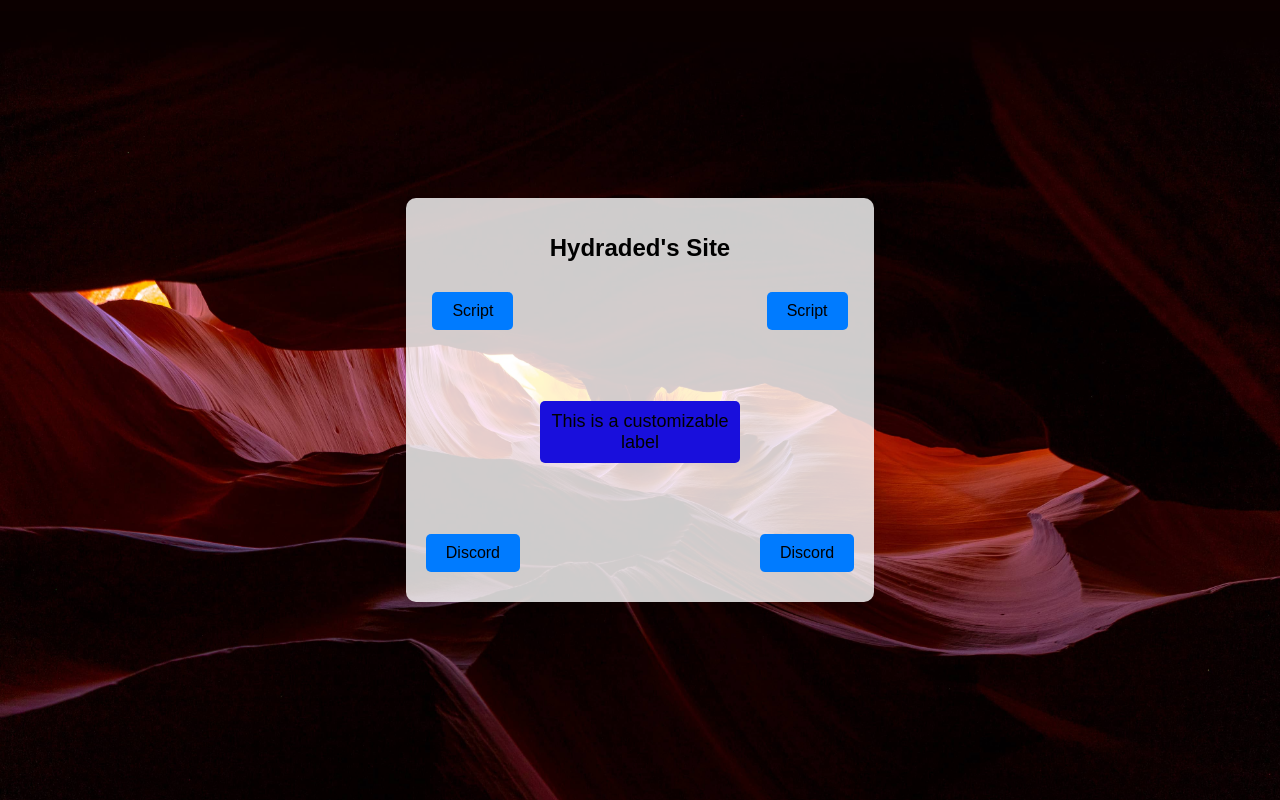
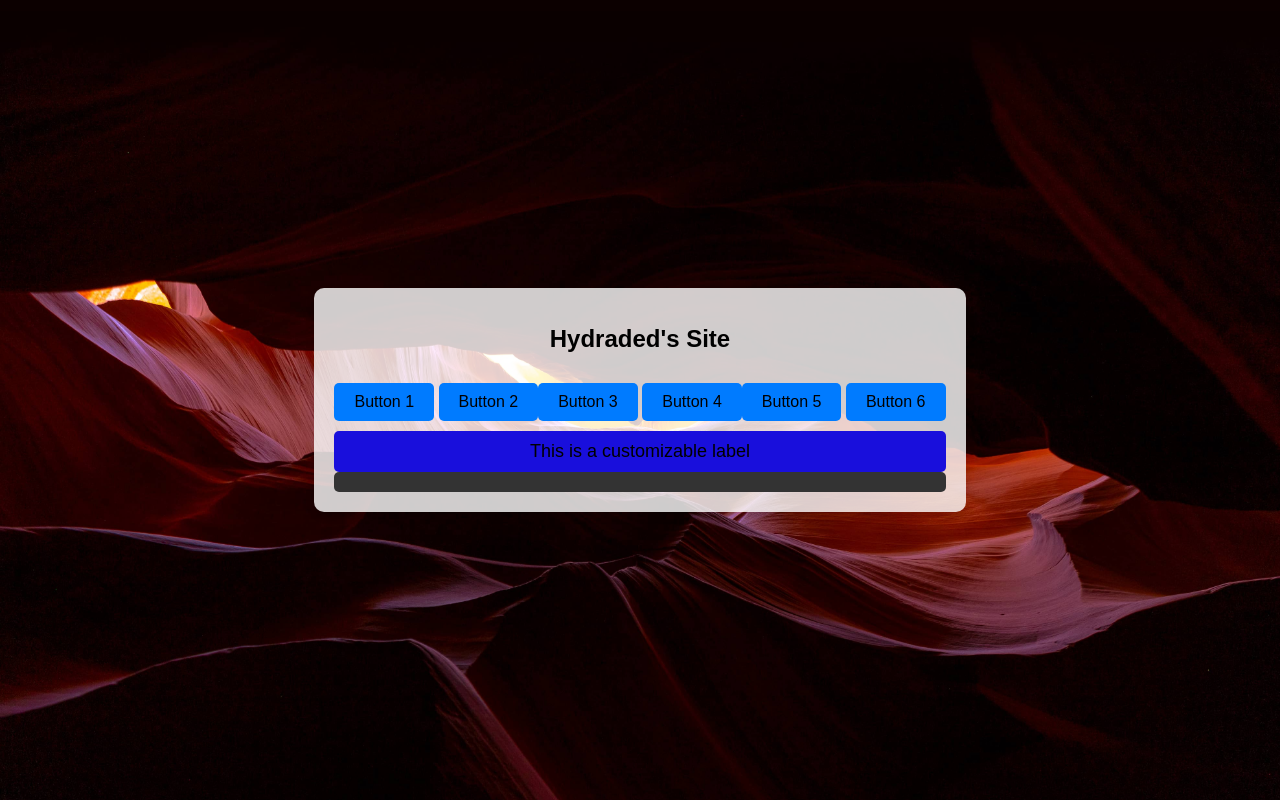
Before and after one commit to hydradedgaming/Hydraded, a plain HTML site: page index.html in a window 1280 px wide. Drawn offline with Linux system fonts and the light colour scheme.

Commit message:
Update index.html

```diff
--- a/index.html
+++ b/index.html
@@ -10,18 +10,21 @@
     <div class="container">
         <h1 class="label">Hydraded's Site</h1>
         <div class="h-shape">
-            <div class="vertical-bar">
-                <button class="button" onclick="redirectTo('https://raw.githubusercontent.com/hydradedgaming/Scripting/main/BuildABoatForTreasure.lua')">Script</button>
-                <button class="button" onclick="redirectTo('https://discord.com/invite/67Y8XQQEB7')">Discord</button>
+            <div class="column">
+                <button class="button" onclick="redirectTo('https://example1.com')">Button 1</button>
+                <button class="button" onclick="redirectTo('https://example2.com')">Button 2</button>
             </div>
-            <div class="horizontal-bar">
-                <div id="custom-label" class="custom-label">Custom Label</div>
+            <div class="column">
+                <button class="button" onclick="redirectTo('https://example3.com')">Button 3</button>
+                <button class="button" onclick="redirectTo('https://example4.com')">Button 4</button>
             </div>
-            <div class="vertical-bar">
-                <button class="button" onclick="redirectTo('https://raw.githubusercontent.com/hydradedgaming/Scripting/main/BuildABoatForTreasure.lua')">Script</button>
-                <button class="button" onclick="redirectTo('https://discord.com/invite/67Y8XQQEB7')">Discord</button>
+            <div class="column">
+                <button class="button" onclick="redirectTo('https://example5.com')">Button 5</button>
+                <button class="button" onclick="redirectTo('https://example6.com')">Button 6</button>
             </div>
         </div>
+        <div id="custom-label" class="custom-label">Custom Label</div>
+        <div id="additional-label" class="custom-label"></div>
     </div>
     <script src="script.js"></script>
 </body>
```
